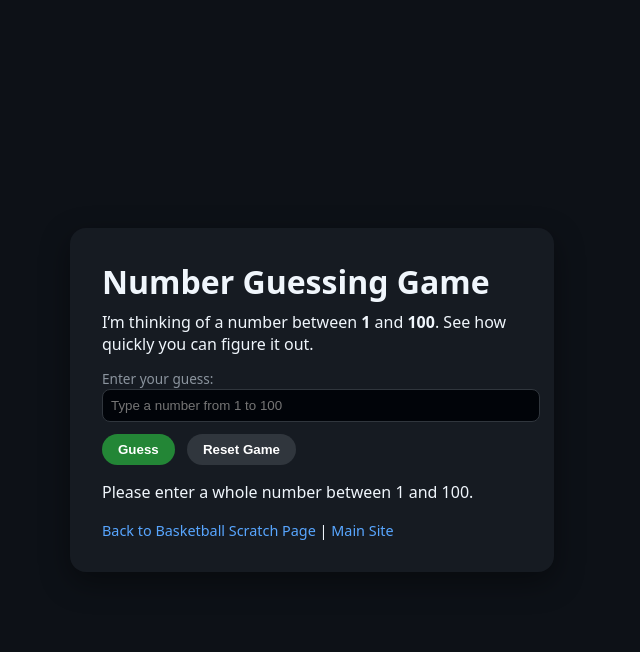
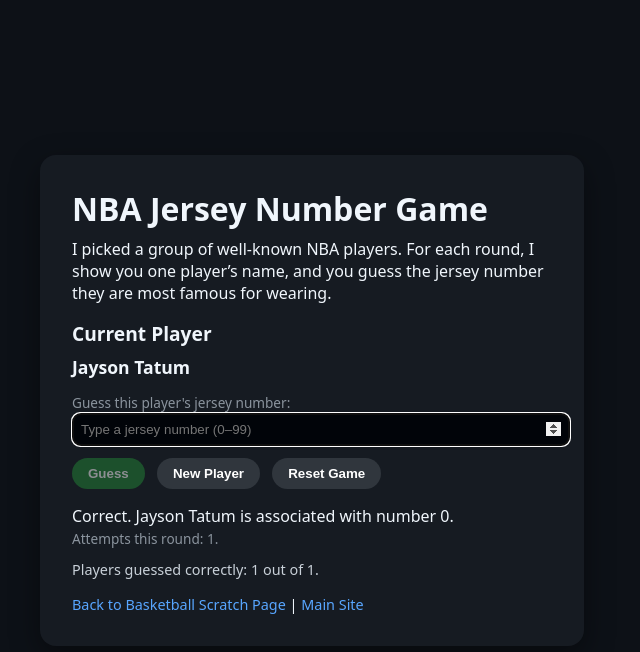
Before and after one commit to emurray110202-coder/webdev-project, a plain HTML site: page app.html in a window 1280 px wide. Both pictures are taken after a click on the button "Guess". Shown: the whole page, without its empty margins (328-968 px from the left). Drawn offline with Linux system fonts and the light colour scheme.

Commit message:
Add files via upload

```diff
--- a/app.html
+++ b/app.html
@@ -3,7 +3,7 @@
 <head>
   <meta charset="UTF-8" />
   <meta name="viewport" content="width=device-width, initial-scale=1" />
-  <title>Number Guessing Game</title>
+  <title>NBA Jersey Number Game</title>
   <style>
     body {
       font-family: system-ui, -apple-system, "Segoe UI", sans-serif;
@@ -21,7 +21,7 @@
       background-color: #161b22;
       padding: 2rem;
       border-radius: 1rem;
-      max-width: 420px;
+      max-width: 480px;
       width: 100%;
       box-shadow: 0 10px 30px rgba(0, 0, 0, 0.4);
     }
@@ -31,9 +31,20 @@
       margin-bottom: 0.5rem;
     }
 
+    h2 {
+      margin-top: 1rem;
+      margin-bottom: 0.5rem;
+      font-size: 1.2rem;
+    }
+
     p {
       margin-top: 0;
       margin-bottom: 0.75rem;
+    }
+
+    .player-name {
+      font-weight: 600;
+      font-size: 1.1rem;
     }
 
     input[type="number"] {
@@ -79,6 +90,12 @@
       color: #8b949e;
     }
 
+    .summary {
+      margin-top: 0.5rem;
+      font-size: 0.9rem;
+      color: #c9d1d9;
+    }
+
     .link-row {
       margin-top: 1rem;
       font-size: 0.9rem;
@@ -96,28 +113,33 @@
 </head>
 <body>
   <div class="app-container">
-    <h1>Number Guessing Game</h1>
+    <h1>NBA Jersey Number Game</h1>
     <p>
-      I’m thinking of a number between <strong>1</strong> and <strong>100</strong>.
-      See how quickly you can figure it out.
+      I picked a group of well-known NBA players. For each round, I show you one player’s name, and
+      you guess the jersey number they are most famous for wearing.
     </p>
 
-    <label for="guessInput" class="small">Enter your guess:</label>
+    <h2>Current Player</h2>
+    <p class="player-name" id="playerName"></p>
+
+    <label for="guessInput" class="small">Guess this player's jersey number:</label>
     <input
       type="number"
       id="guessInput"
-      min="1"
-      max="100"
-      placeholder="Type a number from 1 to 100"
+      min="0"
+      max="99"
+      placeholder="Type a jersey number (0–99)"
     />
 
     <div>
       <button id="guessBtn">Guess</button>
+      <button id="newPlayerBtn" class="secondary">New Player</button>
       <button id="resetBtn" class="secondary">Reset Game</button>
     </div>
 
     <div class="status" id="statusMsg"></div>
     <p class="small" id="attemptsMsg"></p>
+    <p class="summary" id="scoreMsg"></p>
 
     <div class="link-row">
       <a href="scratch.html">Back to Basketball Scratch Page</a> |
@@ -126,52 +148,118 @@
   </div>
 
   <script>
-    let secretNumber;
-    let attempts;
+    const players = [
+      { name: "Stephen Curry", number: 30 },
+      { name: "LeBron James", number: 23 },
+      { name: "Kevin Durant", number: 35 },
+      { name: "Giannis Antetokounmpo", number: 34 },
+      { name: "Nikola Jokic", number: 15 },
+      { name: "Luka Doncic", number: 77 },
+      { name: "Kobe Bryant", number: 24 },
+      { name: "Michael Jordan", number: 23 },
+      { name: "Jayson Tatum", number: 0 },
+      { name: "Damian Lillard", number: 0 }
+    ];
 
-    function startGame() {
-      secretNumber = Math.floor(Math.random() * 100) + 1;
-      attempts = 0;
+    let currentPlayer = null;
+    let attemptsForCurrent = 0;
+    let totalCorrect = 0;
+    let totalRounds = 0;
+
+    function pickRandomPlayer() {
+      const index = Math.floor(Math.random() * players.length);
+      return players[index];
+    }
+
+    function startNewRound() {
+      currentPlayer = pickRandomPlayer();
+      attemptsForCurrent = 0;
+      document.getElementById("playerName").textContent = currentPlayer.name;
       document.getElementById("statusMsg").textContent =
-        "Game started. Make a guess to begin.";
+        "Make a guess for this player's jersey number.";
       document.getElementById("attemptsMsg").textContent = "";
       document.getElementById("guessInput").value = "";
       document.getElementById("guessBtn").disabled = false;
       document.getElementById("guessInput").focus();
     }
 
+    function updateScoreMessage() {
+      if (totalRounds === 0) {
+        document.getElementById("scoreMsg").textContent = "";
+        return;
+      }
+      document.getElementById("scoreMsg").textContent =
+        "Players guessed correctly: " + totalCorrect + " out of " + totalRounds + ".";
+    }
+
     function handleGuess() {
       const input = document.getElementById("guessInput");
       const value = Number(input.value);
 
-      if (!value || value < 1 || value > 100) {
+      if (!currentPlayer) {
         document.getElementById("statusMsg").textContent =
-          "Please enter a whole number between 1 and 100.";
+          "Click New Player to start a round.";
         return;
       }
 
-      attempts += 1;
+      if (!value && value !== 0) {
+        document.getElementById("statusMsg").textContent =
+          "Please enter a number between 0 and 99.";
+        return;
+      }
+
+      if (value < 0 || value > 99) {
+        document.getElementById("statusMsg").textContent =
+          "Please enter a number between 0 and 99.";
+        return;
+      }
+
+      attemptsForCurrent += 1;
       const status = document.getElementById("statusMsg");
       const attemptsMsg = document.getElementById("attemptsMsg");
 
-      if (value === secretNumber) {
-        status.textContent = value + " is correct. Nice work.";
-        attemptsMsg.textContent = "Total attempts: " + attempts + ".";
+      if (value === currentPlayer.number) {
+        status.textContent =
+          "Correct. " + currentPlayer.name + " is associated with number " + currentPlayer.number + ".";
+        attemptsMsg.textContent = "Attempts this round: " + attemptsForCurrent + ".";
+        totalCorrect += 1;
+        totalRounds += 1;
         document.getElementById("guessBtn").disabled = true;
-      } else if (value < secretNumber) {
-        status.textContent = "Too low. Try a higher number.";
-        attemptsMsg.textContent = "Attempts so far: " + attempts + ".";
+        updateScoreMessage();
+      } else if (value < currentPlayer.number) {
+        status.textContent = "That is too low. Try a higher number.";
+        attemptsMsg.textContent = "Attempts this round: " + attemptsForCurrent + ".";
       } else {
-        status.textContent = "Too high. Try a lower number.";
-        attemptsMsg.textContent = "Attempts so far: " + attempts + ".";
+        status.textContent = "That is too high. Try a lower number.";
+        attemptsMsg.textContent = "Attempts this round: " + attemptsForCurrent + ".";
       }
 
       input.focus();
       input.select();
     }
 
+    function resetGame() {
+      totalCorrect = 0;
+      totalRounds = 0;
+      attemptsForCurrent = 0;
+      document.getElementById("statusMsg").textContent =
+        "Game reset. Click New Player to start again.";
+      document.getElementById("attemptsMsg").textContent = "";
+      document.getElementById("scoreMsg").textContent = "";
+      document.getElementById("playerName").textContent = "";
+      document.getElementById("guessInput").value = "";
+      document.getElementById("guessBtn").disabled = false;
+    }
+
     document.getElementById("guessBtn").addEventListener("click", handleGuess);
-    document.getElementById("resetBtn").addEventListener("click", startGame);
+    document.getElementById("newPlayerBtn").addEventListener("click", function () {
+      if (currentPlayer && attemptsForCurrent > 0 && !document.getElementById("guessBtn").disabled) {
+        totalRounds += 1;
+        updateScoreMessage();
+      }
+      startNewRound();
+    });
+    document.getElementById("resetBtn").addEventListener("click", resetGame);
 
     document
       .getElementById("guessInput")
@@ -181,7 +269,7 @@
         }
       });
 
-    startGame();
+    startNewRound();
   </script>
 </body>
 </html>
```
